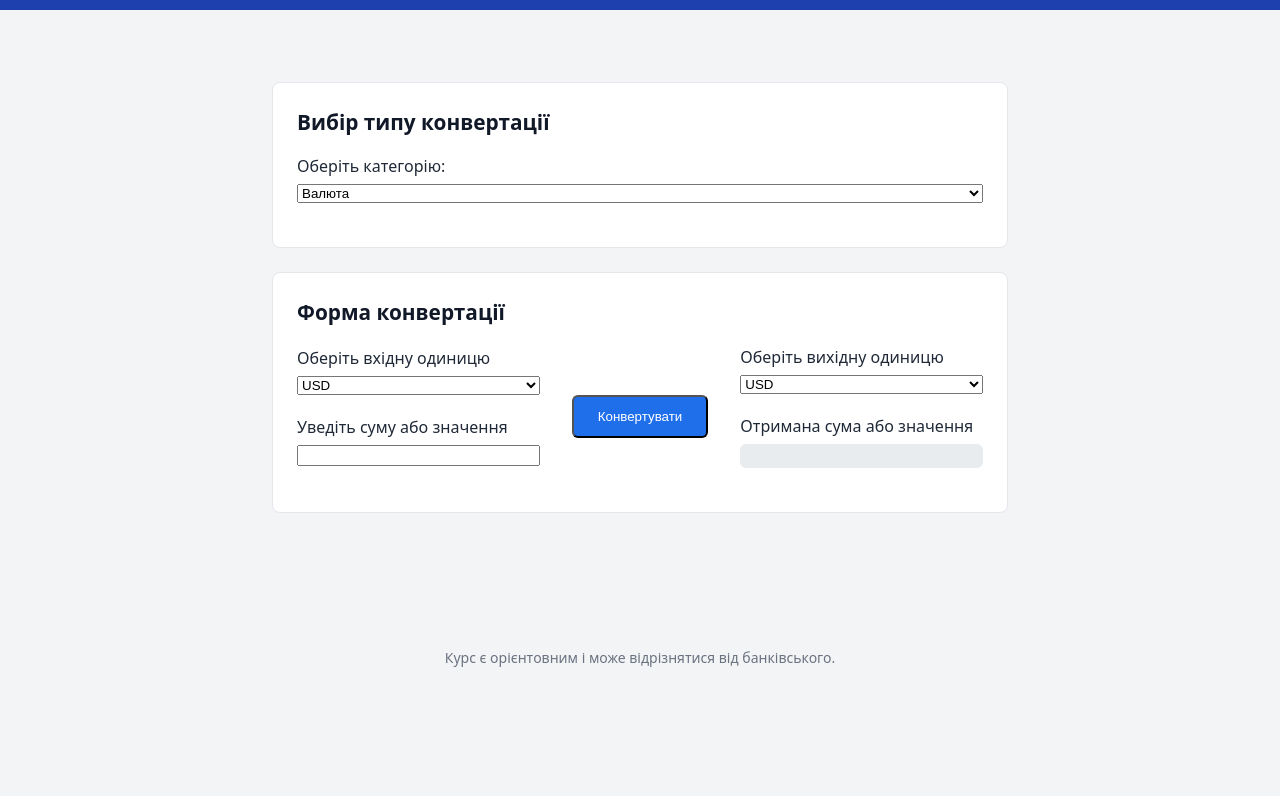
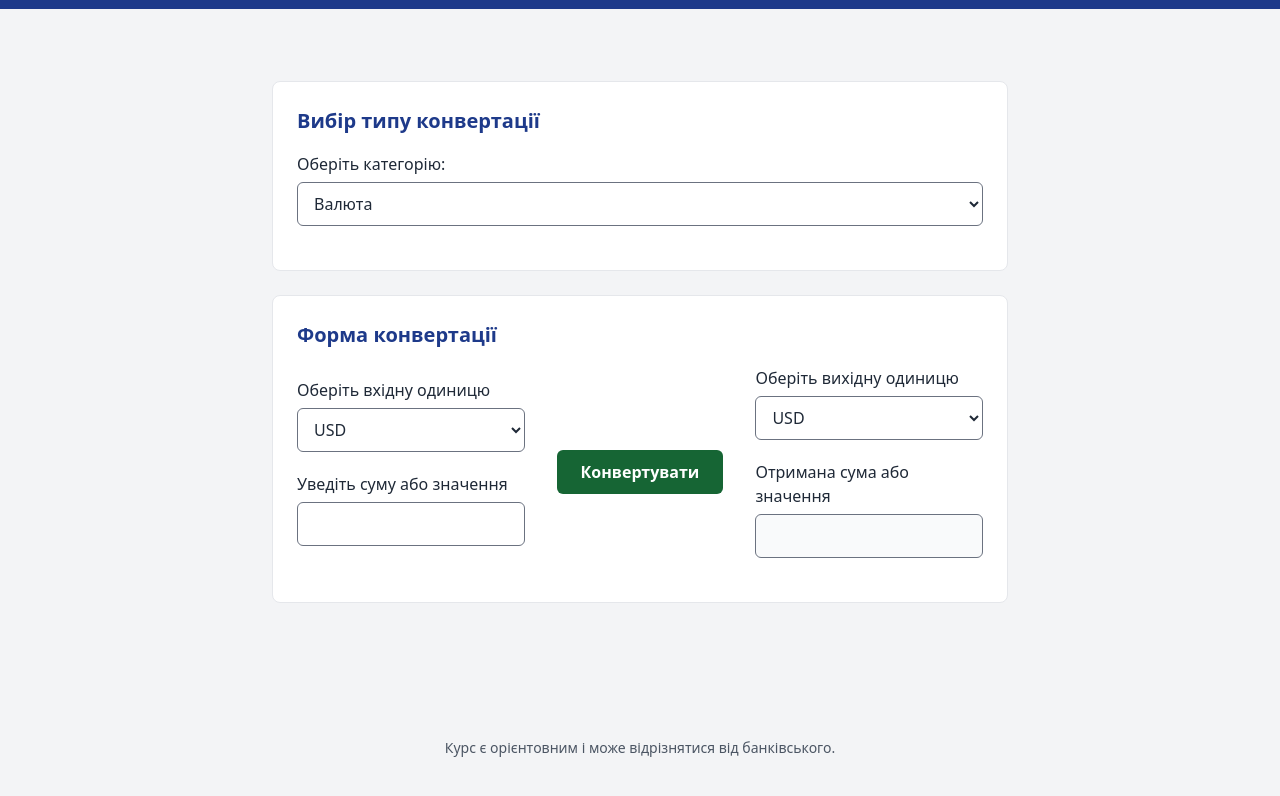
Before and after one commit to Frichesko/unit-currency-converter, a plain HTML site: page index.html in a window 1280 px wide. Shown: the part 81-877 px from the top of the page. Before the commit the page ends 800 px from the top, so only its background shows below. Drawn offline with Linux system fonts and the light colour scheme.

Commit message:
Додано та редаговано дизайн за чіткими та нечіткими критеріями

```diff
--- a/css/style.css
+++ b/css/style.css
@@ -1,14 +1,36 @@
+/* НЕЧІТКА ВИМОГА: «інтерфейс має викликати довіру».
+   Інтерпретація: стримана фінансова палітра. Темно-синій основний колір,
+   глибокий зелений лише для головної дії, решта нейтральні сірі. Яскравих
+   кольорів немає, усі пари текст/фон мають контраст ≥ 4.5:1. Кнопка помітна
+   кольором і жирним шрифтом, але не крикуща: без збільшення, анімацій і тіней. */
+
 *, *::before, *::after {
     box-sizing: border-box;
+}
+
+:root {
+  --primary: #1e3a8a;
+  --primary-text: #1e40af;
+  --accent: #166534;
+  --accent-hover: #14532d;
+  --background: #f3f4f6;
+  --surface: #ffffff;
+  --text: #1f2937;
+  --text-muted: #4b5563;
+  --field-border: #6b7280;
+  --field-height: 44px;
+  --border: #e5e7eb;
+  --output-bg: #f9fafb;
 }
 
 body{
     margin:0;
     font-family: system-ui, sans-serif;
-    font-size: 1rem;
+    font-size: 16px;
     line-height: 1.5;
-    color: #1f2937;
-    background-color: #f3f4f6
+    color:var(--text);
+    background-color:var(--background);
+
 }
 
 header{
@@ -17,15 +39,15 @@ header{
     justify-content: center;
     align-items: center;
     gap: 16px;
-    background-color: #1e40af;
-    color: #ffffff;
+    background-color:var(--primary);
+    color:var(--surface);
     padding: 1.5rem 2rem;
 }
 
 header h1 {
   margin: 0;
-  font-size: 1.8rem;
-  color: #ffffff;
+  font-size: 28px;
+  color:var(--surface);
   text-align: center;
 }
 
@@ -36,18 +58,18 @@ main {
 }
 
 section {
-  background-color: #ffffff;
+  background-color:var(--surface);
   padding: 24px;
   border-radius: 8px;
-  border: 1px solid #e5e7eb;
+  border: 1px solid var(--border);
   margin-bottom: 24px;
 }
 
 section h2 {
   margin-top: 0;
   margin-bottom: 16px;
-  font-size: 1.3rem;
-  color: #111827;
+  font-size: 20px;
+  color:var(--primary);
 }
 
 .form-group {
@@ -57,57 +79,69 @@ section h2 {
   margin-bottom: 1.25rem;
 }
 #cnvrt_btn {
-  padding: 12px 24px;
+  width: auto;
+  padding: 0 24px;
+  border: 0;
+  font-weight: 700;
+  height: var(--field-height);
+  color:var(--surface);
+  background-color: var(--accent);
+  cursor: pointer;
   border-radius: 6px;
-  background-color: #1f6feb;
-  color: #ffffff;
+  font-family: inherit;
+  font-size: 16px;
+
 }
 
 .form-group select,
 .form-group input,
 .form-group output {
     width: 100%;
-    box-sizing: border-box;
+    height: var(--field-height);
+    padding: 0 12px;
+    font-family: inherit;
+    font-size: 16px;
+    border-radius: 6px;
+}
+
+.form-group select,
+.form-group input {
+  color: var(--text);
+  background-color:var(--surface);
+  border: 1px solid var(--field-border);
 }
 
 #cnvrt_btn:hover {
-  background-color: #1551b5;
+  background-color:var(--accent-hover);
 }
 
 output {
-  display: block;
-  width: 100%;
-  padding: 12px;
-  background-color: #e9ecef;
-  border-radius: 6px;
-  font-size: 1.25rem;
+  display: flex;
+  align-items: center;
+  background-color:var(--output-bg);
+  color: var(--primary-text);
+  border: 1px solid var(--field-border);
   font-weight: 700;
-  color: #0d47a1;
 }
 
 footer {
   text-align: center;
   padding: 24px 16px;
-  font-size: 0.875rem;
-  color: #6b7280;
-}
-
-.form-input {
-  padding: 12px;
-  font-size: 1.1rem;
-  border: 1px solid #ced4da;
-  border-radius: 6px;
-  margin-bottom: 12px;
-}
-
-.form-input:focus {
-  border-color: #1f6feb;
+  font-size: 14px;
+  color:var(--text-muted);
 }
 
 #converter-form {
     display: flex;
     flex-direction: column;
     gap: 16px;
+}
+
+@media (max-width: 599px) {
+  #cnvrt_btn {
+    width: 100%;
+    margin-bottom: 20px;
+  }
 }
 
 @media (min-width: 600px) {
@@ -120,10 +154,6 @@ footer {
 
     .field-col {
         flex: 1;
-    }
-
-    #cnvrt_btn {
-        width: auto;
     }
 }
 
```
